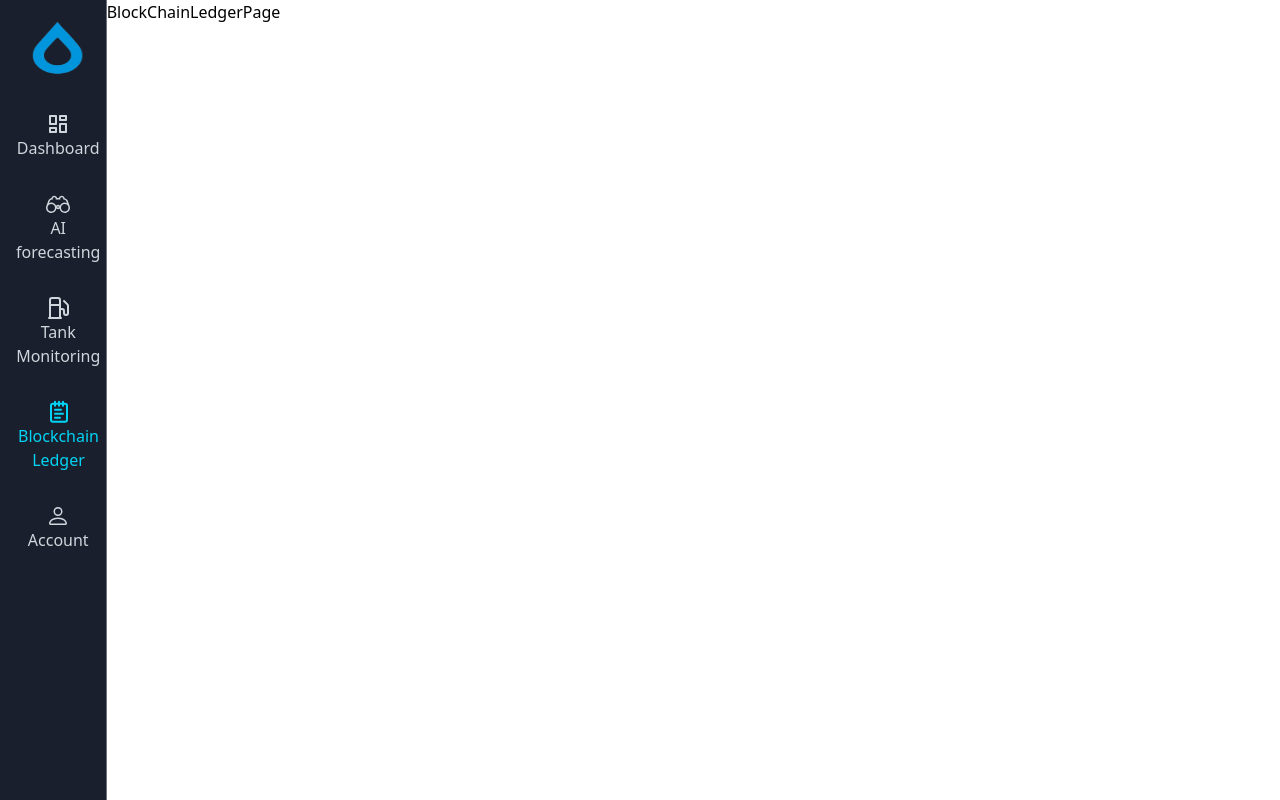
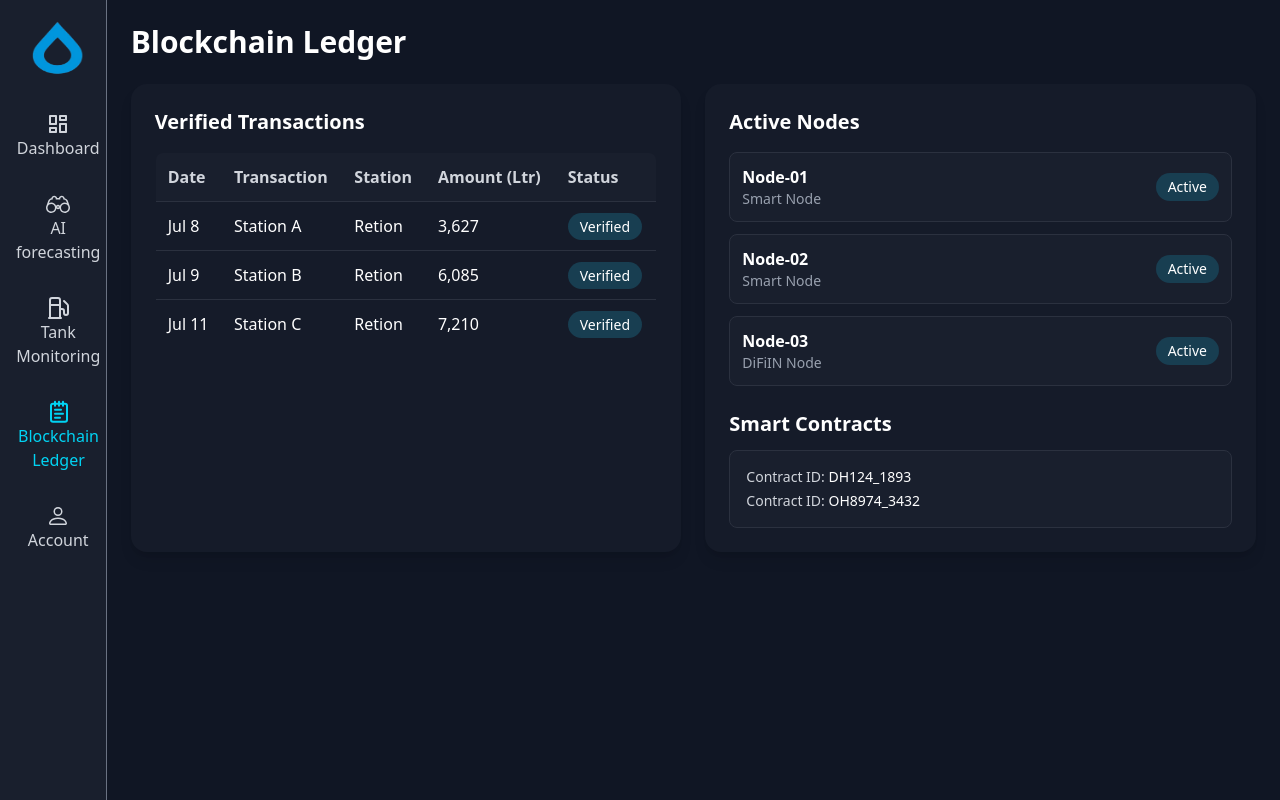
Before and after one commit to fawwazmak/smart-oil, a React (Vite) app: page /blockChainLedger in a window 1280 px wide. Built offline with nearby package versions, Linux system fonts and the light colour scheme.

Commit message:
Done with pages with mw

```diff
--- a/src/App.jsx
+++ b/src/App.jsx
@@ -6,7 +6,7 @@ import SignUpPage from './pages/SignUpPage';
 import Navbar from './components/Navbar';
 import DashboardPage from './pages/DashboardPage';
 import ForecastingPage from './pages/ForecastingPage';
-import TankMonitoringPage from './pages/TankMonitoring';
+import TankMonitoringPage from './pages/TankMonitoringPage';
 import BlockChainLedgerPage from './pages/BlockChainLedgerPage'
 import AccountPage from './pages/AccountPage';
 
@@ -65,7 +65,7 @@ function AppContent() {
 
           #183e51 */}
 
-        <div className='md:w-11/12 min-h-screen overflow-y-auto scrollbar-thin scrollbar-thumb-[#183e51] scrollbar-track-[#101624]'>
+        <div className='md:w-11/12 min-h-screen overflow-y-auto'>
           <Routes>
             <Route path='/' element={<DashboardPage />} />
             <Route path='/forecasting' element={<ForecastingPage />} />
--- a/src/pages/BlockChainLedgerPage.jsx
+++ b/src/pages/BlockChainLedgerPage.jsx
@@ -1,11 +1,96 @@
-import React from 'react'
+import React from "react";
 
-const BlockChainLedgerPage = () => {
-  return (
-    <div>
-      BlockChainLedgerPage
+const transactions = [
+{ id: 1, date: "Jul 8", transaction: "Station A", station: "Retion", volume: 3627, status: "Verified" },
+{ id: 2, date: "Jul 9", transaction: "Station B", station: "Retion", volume: 6085, status: "Verified" },
+{ id: 3, date: "Jul 11", transaction: "Station C", station: "Retion", volume: 7210, status: "Verified" },
+];
+
+const nodes = [
+{ id: "Node-01", type: "Smart Node", status: "Active" },
+{ id: "Node-02", type: "Smart Node", status: "Active" },
+{ id: "Node-03", type: "DiFiIN Node", status: "Active" },
+];
+
+const BlockchainLedgerPage = () => {
+return (
+<div className="min-h-screen bg-[#101624] text-white p-6 font-sans">
+<h1 className="text-3xl font-bold mb-6 text-white">Blockchain Ledger</h1>
+
+  <div className="grid grid-cols-1 lg:grid-cols-2 gap-6">
+    {/* Verified Transactions */}
+    <div className="bg-[#151b29] p-6 rounded-2xl shadow-lg">
+      <h2 className="text-xl font-semibold mb-4 text-white">Verified Transactions</h2>
+      <div className="overflow-x-auto">
+        <table className="min-w-full text-left border border-[#2b313f] rounded-lg overflow-hidden">
+          <thead className="bg-[#191f2d] text-gray-300">
+            <tr>
+              <th className="p-3">Date</th>
+              <th className="p-3">Transaction</th>
+              <th className="p-3">Station</th>
+              <th className="p-3">Amount (Ltr)</th>
+              <th className="p-3">Status</th>
+            </tr>
+          </thead>
+
+          <tbody>
+            {transactions.map((t) => (
+              <tr key={t.id} className="border-t border-[#2b313f] hover:bg-[#2b313f]/30">
+                <td className="p-3">{t.date}</td>
+                <td className="p-3">{t.transaction}</td>
+                <td className="p-3">{t.station}</td>
+                <td className="p-3">{t.volume.toLocaleString()}</td>
+                <td className="p-3">
+                  <span className="px-3 py-1 rounded-full bg-[#183e51] text-white text-sm">
+                    {t.status}
+                  </span>
+                </td>
+              </tr>
+            ))}
+          </tbody>
+        </table>
+      </div>
     </div>
-  )
-}
 
-export default BlockChainLedgerPage
+    {/* Nodes & Smart Contracts */}
+    <div className="bg-[#151b29] p-6 rounded-2xl shadow-lg flex flex-col justify-between">
+      <div>
+        <h2 className="text-xl font-semibold mb-4 text-white">Active Nodes</h2>
+        <div className="space-y-3">
+          {nodes.map((n) => (
+            <div
+              key={n.id}
+              className="flex items-center justify-between bg-[#191f2d] p-3 rounded-lg border border-[#2b313f]"
+            >
+              <div>
+                <div className="font-semibold text-white">{n.id}</div>
+                <div className="text-sm text-gray-400">{n.type}</div>
+              </div>
+              <span className="px-3 py-1 rounded-full bg-[#183e51] text-sm">
+                {n.status}
+              </span>
+            </div>
+          ))}
+        </div>
+      </div>
+
+      <div className="mt-6">
+        <h2 className="text-xl font-semibold mb-3 text-white">Smart Contracts</h2>
+        <div className="bg-[#191f2d] p-4 rounded-lg border border-[#2b313f]">
+          <p className="text-sm text-gray-300 mb-1">
+            Contract ID: <span className="text-white">DH124_1893</span>
+          </p>
+          <p className="text-sm text-gray-300">
+            Contract ID: <span className="text-white">OH8974_3432</span>
+          </p>
+        </div>
+      </div>
+    </div>
+  </div>
+</div>
+
+
+);
+};
+
+export default BlockchainLedgerPage;
--- a/src/pages/ForecastingPage.jsx
+++ b/src/pages/ForecastingPage.jsx
@@ -1,11 +1,112 @@
-import React from 'react'
+import React, { useState } from "react";
+import {
+LineChart,
+Line,
+XAxis,
+YAxis,
+CartesianGrid,
+Tooltip,
+ResponsiveContainer,
+} from "recharts";
+
+
 
 const ForecastingPage = () => {
+  const [messages, setMessages] = useState([
+    { sender: "ai", text: "Restock premium within 8 days - consumption are increasing by thel." },
+  ]);
+  const [input, setInput] = useState("");
+  const forecastData = [
+    { day: "Mon", usage: 2100, forecast: 2200 },
+    { day: "Tue", usage: 2150, forecast: 2250 },
+    { day: "Wed", usage: 2200, forecast: 2320 },
+    { day: "Thu", usage: 2300, forecast: 2400 },
+    { day: "Fri", usage: 2350, forecast: 2470 },
+    { day: "Sat", usage: 2450, forecast: 2550 },
+    { day: "Sun", usage: 2500, forecast: 2630 },
+  ];
+
+  const handleSend = (e) => {
+    e.preventDefault();
+    if (!input.trim()) return;
+    setMessages([...messages, { sender: "user", text: input }]);
+    setInput("");
+  };
+
   return (
-    <div>
-      ForecastingPage
+    <div className="min-h-screen bg-[#101624] text-white p-6 font-sans">
+      <h1 className="text-3xl font-bold mb-6 text-white">AI Forecast</h1>
+
+      <div className="grid grid-cols-1 lg:grid-cols-2 gap-6">
+        {/* Forecast Chart */}
+        <div className="bg-[#151b29] p-6 rounded-2xl shadow-lg">
+          <h2 className="text-xl font-semibold mb-4 text-[#CBA244]">
+            Fuel Consumption Forecast (in Litres)
+          </h2>
+          <ResponsiveContainer width="100%" height={300}>
+            <LineChart data={forecastData}>
+              <CartesianGrid strokeDasharray="3 3" stroke="#2b313f" />
+              <XAxis dataKey="day" stroke="#ccc" />
+              <YAxis stroke="#ccc" />
+              <Tooltip />
+              <Line
+                type="monotone"
+                dataKey="usage"
+                stroke="#183e51"
+                strokeWidth={3}
+                dot={{ r: 4 }}
+                name="Current Usage"
+              />
+              <Line
+                type="monotone"
+                dataKey="forecast"
+                stroke="#CBA244"
+                strokeWidth={3}
+                dot={{ r: 4 }}
+                name="Forecast"
+              />
+            </LineChart>
+          </ResponsiveContainer>
+        </div>
+
+        {/* Chatbot Section */}
+        <div className="bg-[#151b29] p-6 rounded-2xl shadow-lg flex flex-col">
+          <h2 className="text-xl font-semibold mb-4 text-white">Chatbot</h2>
+          <div className="flex-1 overflow-y-auto space-y-3 mb-4 p-3 bg-[#191f2d] rounded-lg border border-[#2b313f]">
+            {messages.map((msg, index) => (
+              <div
+                key={index}
+                className={`p-3 rounded-lg max-w-[80%] ${
+                  msg.sender === "ai"
+                    ? "bg-[#183e51] text-white self-start"
+                    : "bg-[#2b313f] text-gray-100 self-end ml-auto"
+                }`}
+              >
+                {msg.text}
+              </div>
+            ))}
+          </div>
+          <form onSubmit={handleSend} className="flex gap-2">
+            <input
+              type="text"
+              placeholder="Ask AI..."
+              value={input}
+              onChange={(e) => setInput(e.target.value)}
+              className="flex-1 px-3 py-2 bg-[#191f2d] rounded-lg border border-[#2b313f] focus:outline-none focus:border-[#183e51]"
+            />
+            <button
+              type="submit"
+              className="px-4 py-2 bg-[#183e51] rounded-lg font-semibold hover:opacity-90 transition"
+            >
+              Send
+            </button>
+          </form>
+        </div>
+      </div>
     </div>
-  )
-}
 
-export default ForecastingPage
+
+  );
+};
+
+export default ForecastingPage;
--- a/src/pages/TankMonitoring.jsx
+++ /dev/null
@@ -1,12 +0,0 @@
-import React from 'react'
-
-const TankMonitoring = () => {
-  return (
-    <div>
-      TankMonitoring
-        TankMonitoring
-    </div>
-  )
-}
-
-export default TankMonitoring
--- /dev/null
+++ b/src/pages/TankMonitoringPage.jsx
@@ -0,0 +1,68 @@
+import React from "react";
+import {
+ResponsiveContainer,
+BarChart,
+Bar,
+XAxis,
+YAxis,
+CartesianGrid,
+Tooltip,
+} from "recharts";
+
+
+
+const TankMonitoringPage = () => {
+  const tankData = [
+    { name: "Station A", level: 2160, coords: "top-12 left-20" },
+    { name: "Station B", level: 1780, coords: "top-36 left-1/2" },
+    { name: "Station C", level: 2110, coords: "bottom-20 right-32" },
+    { name: "Station D", level: 1890, coords: "bottom-10 left-10" },
+  ];
+  return (
+    <div className="min-h-screen bg-[#101624] text-white p-6 font-sans">
+      <h1 className="text-3xl font-bold mb-6 text-white">Tank Monitoring</h1>
+
+      {/* Map Visualization */}
+      <div className="bg-[#151b29] p-6 rounded-2xl shadow-lg mb-8 relative overflow-hidden">
+        <h2 className="text-xl font-semibold mb-4 text-white">Station Map Overview</h2>
+        <div className="relative h-[400px] bg-[#191f2d] rounded-xl border border-[#2b313f] overflow-hidden">
+          {/* Grid lines to simulate map */}
+          <div className="absolute inset-0 bg-[linear-gradient(to_right,#2b313f_1px,transparent_1px),linear-gradient(to_bottom,#2b313f_1px,transparent_1px)] bg-[size:40px_40px] opacity-20" />
+
+          {tankData.map((station, i) => (
+            <div
+              key={i}
+              className={`absolute ${station.coords} flex flex-col items-center`}
+            >
+              {/* Tank bubble indicator */}
+              <div className="relative w-16 h-16 flex items-center justify-center">
+                <div className="absolute inset-0 rounded-full border-4 border-[#183e51] bg-[#183e51]/20 shadow-[0_0_12px_#183e51]"></div>
+                <span className="text-sm font-bold text-white">
+                  {Math.round((station.level / 2500) * 100)}%
+                </span>
+              </div>
+              <div className="mt-2 text-sm text-gray-300">{station.name}</div>
+              <div className="text-xs text-white">{station.level} L</div>
+            </div>
+          ))}
+        </div>
+      </div>
+
+      {/* Chart Section */}
+      <div className="bg-[#151b29] p-6 rounded-2xl shadow-lg">
+        <h2 className="text-xl font-semibold mb-4 text-white">Tank Level Comparison</h2>
+        <ResponsiveContainer width="100%" height={300}>
+          <BarChart data={tankData}>
+            <CartesianGrid strokeDasharray="3 3" stroke="#2b313f" />
+            <XAxis dataKey="name" stroke="#ccc" />
+            <YAxis stroke="#ccc" />
+            <Tooltip />
+            <Bar dataKey="level" fill="#183e51" radius={[8, 8, 0, 0]} />
+          </BarChart>
+        </ResponsiveContainer>
+      </div>
+    </div>
+  );
+};
+
+export default TankMonitoringPage;
```
